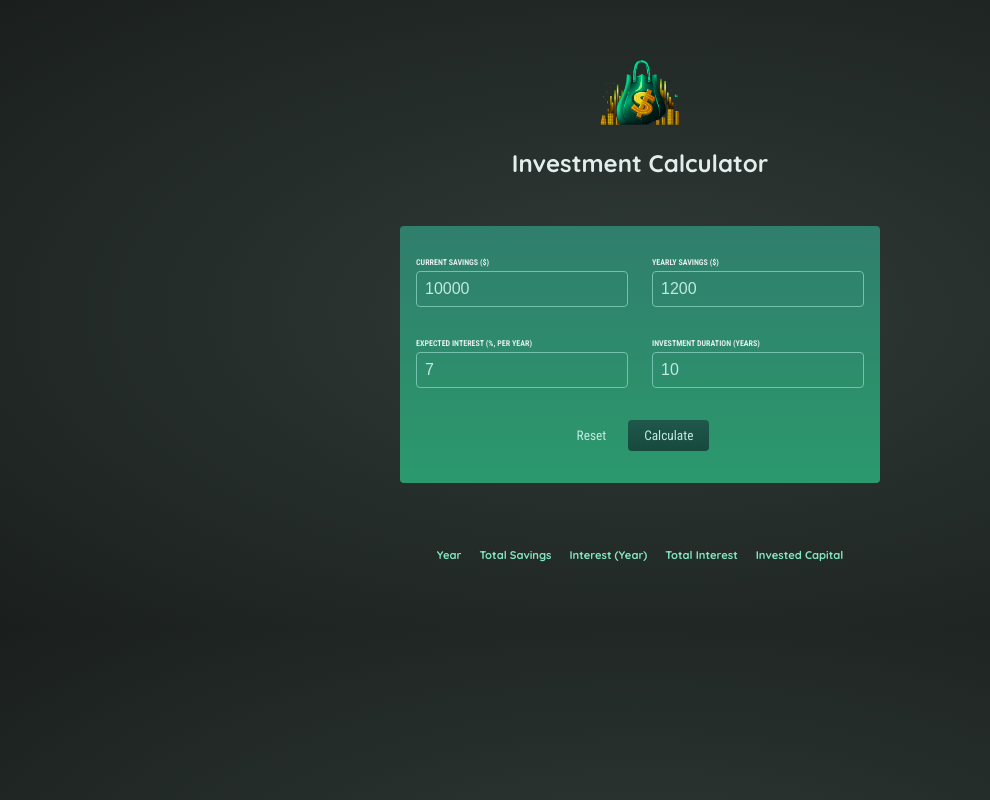
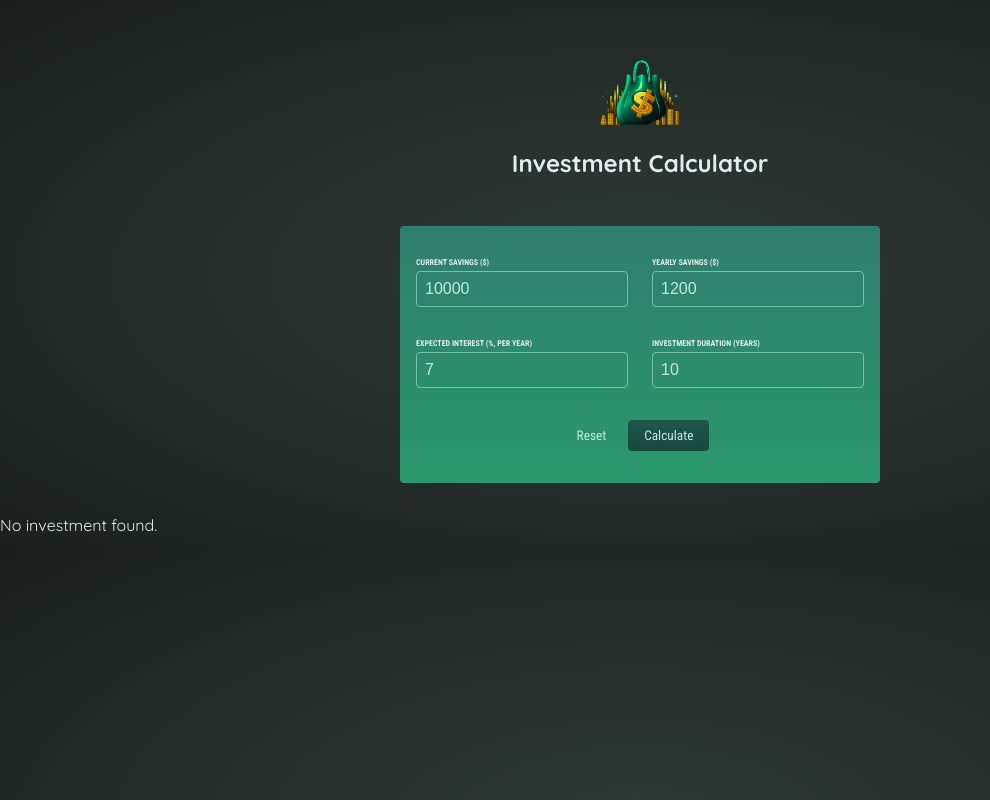
Before and after one commit to Musharraf188/investment, a React (Create React App) app: page / in a window 1280 px wide. Shown: the whole page, without its empty margins (0-990 px from the left). Built offline with nearby package versions, Linux system fonts and the light colour scheme.

Commit message:
new/Completed

```diff
--- a/src/App.js
+++ b/src/App.js
@@ -4,7 +4,7 @@ import UserForm from './components/UserForm';
 import UserTable from './components/UserTable';
 
 function App() {
-  const [userInput, setInput] = useState();
+  const [userInput, setInput] = useState(null);
   const calculateHandler = (Input) => {
     // Should be triggered when form is submitted
     // You might not directly want to bind it to the submit event on the form though...
@@ -40,7 +40,8 @@ if(userInput){
      <UserForm  onCalculate={calculateHandler}/>
       {/* Todo: Show below table conditionally (only once result data is available) */}
       {/* Show fallback text if no data is available */}
-    <UserTable  data={yearlyData}/>
+    {userInput && <UserTable  data={yearlyData} intialInvestment={userInput['current-savings']}/>}
+    {!userInput && <p>No investment found.</p>}
        </div>
   );
 }
--- a/src/components/UserTable.js
+++ b/src/components/UserTable.js
@@ -14,8 +14,8 @@ const UserTable =(props)=>{
         <td>{yearlyData.year}</td>
         <td>{yearlyData.savingsEndOfYear}</td>
         <td>{yearlyData.yearlyContribution}</td>
-        <td>{}</td>
-        <td>TOTAL INVESTED CAPITAL</td>
+        <td>{yearlyData.savingsEndOfYear - props.intialInvestment - yearlyData.yearlyContribution * yearlyData.year}</td>
+        <td>{props.intialInvestment+ yearlyData.yearlyContribution *yearlyData.year}</td>
       </tr>)}
 
     </tbody>
```
